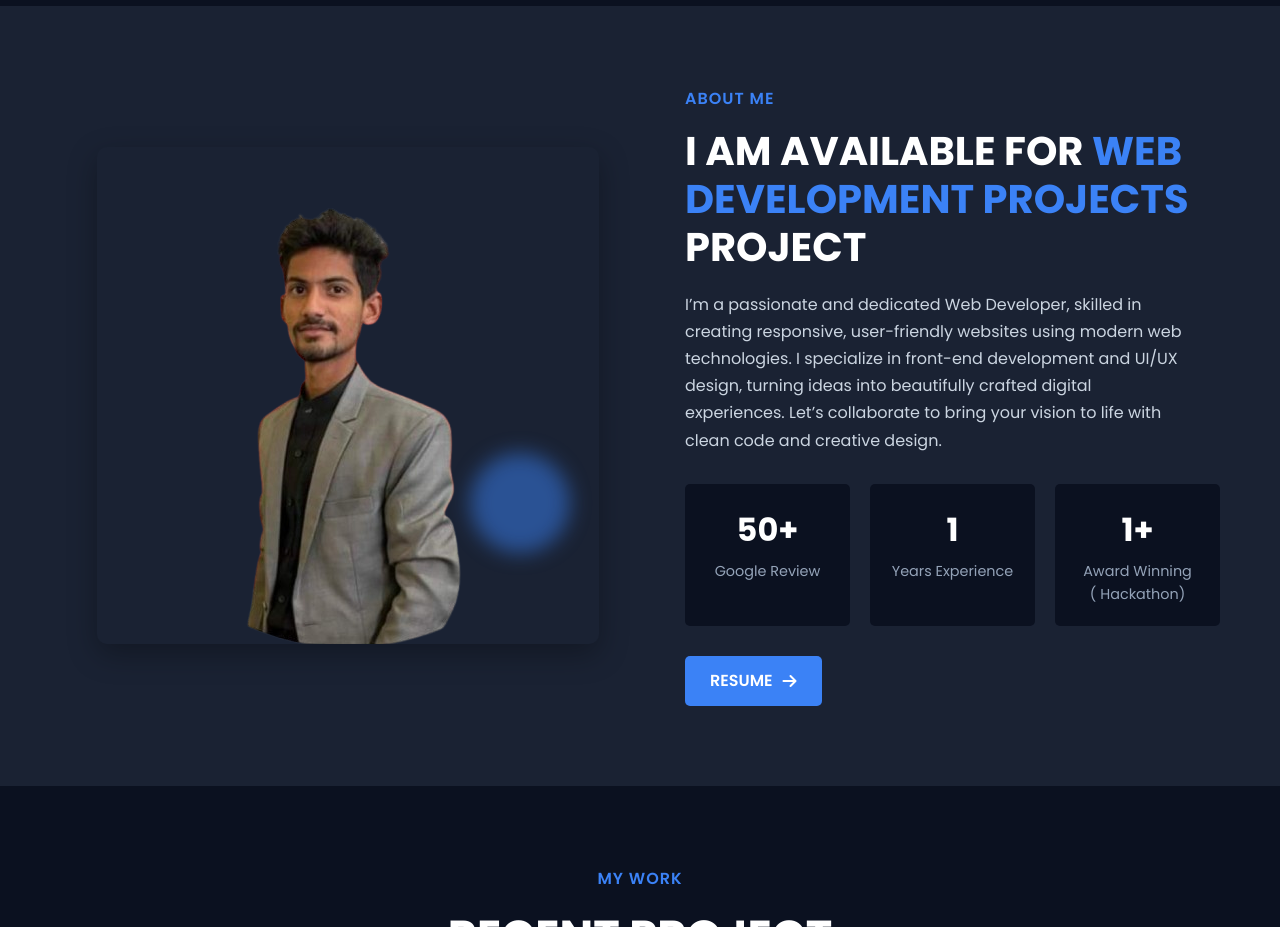
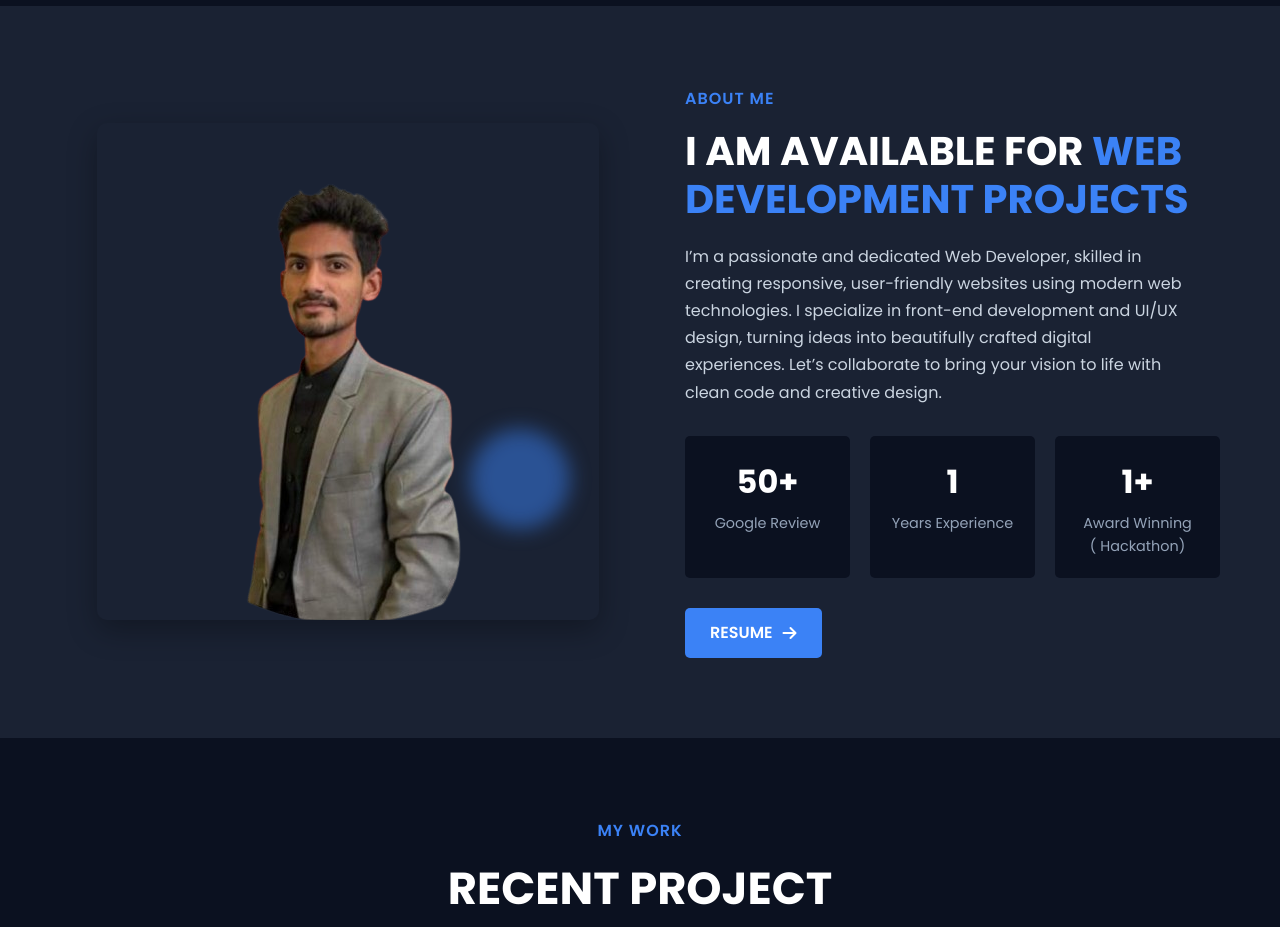
Before and after one commit to syedbadeshah76/badeshah-portofolio, a plain HTML site: page index.html in a window 1280 px wide. Shown: the part 800-1727 px from the top of the page. Drawn offline with Linux system fonts and the light colour scheme.

Commit message:
Update index.html

```diff
--- a/index.html
+++ b/index.html
@@ -70,7 +70,7 @@
                     </div>
                     <div class="text-content-about">
                         <p class="subtitle">ABOUT Me</p>
-                        <h2>I AM AVAILABLE FOR <span class="accent">WEB DEVELOPMENT PROJECTS </span> PROJECT</h2>
+                        <h2>I AM AVAILABLE FOR <span class="accent">WEB DEVELOPMENT PROJECTS </span> </h2>
                         <p class="description">
                            I’m a passionate and dedicated Web Developer, skilled in creating responsive, user-friendly websites using modern web technologies. I specialize in front-end development and UI/UX design, turning ideas into beautifully crafted digital experiences. Let’s collaborate to bring your vision to life with clean code and creative design.
 </p>
```
